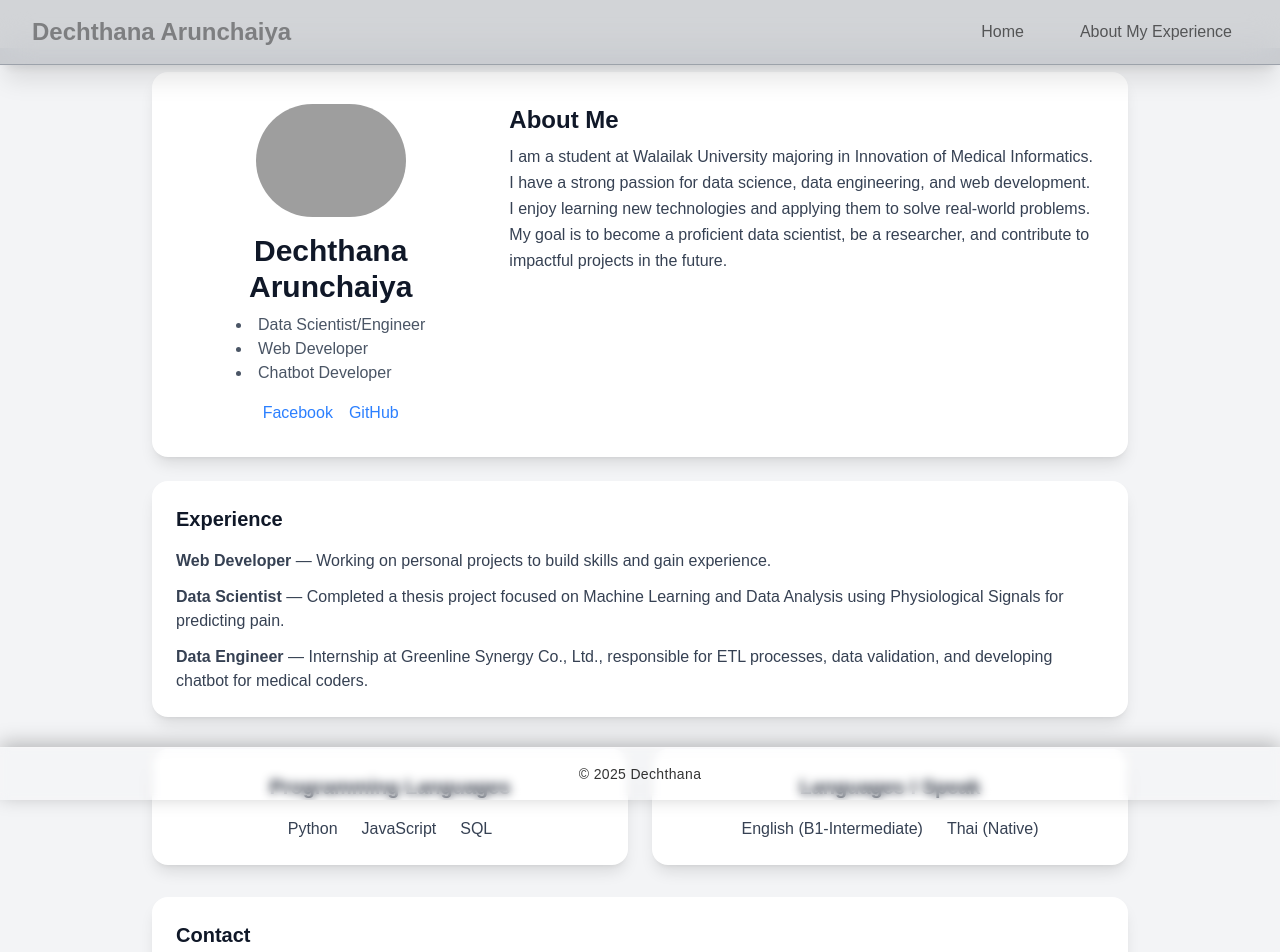
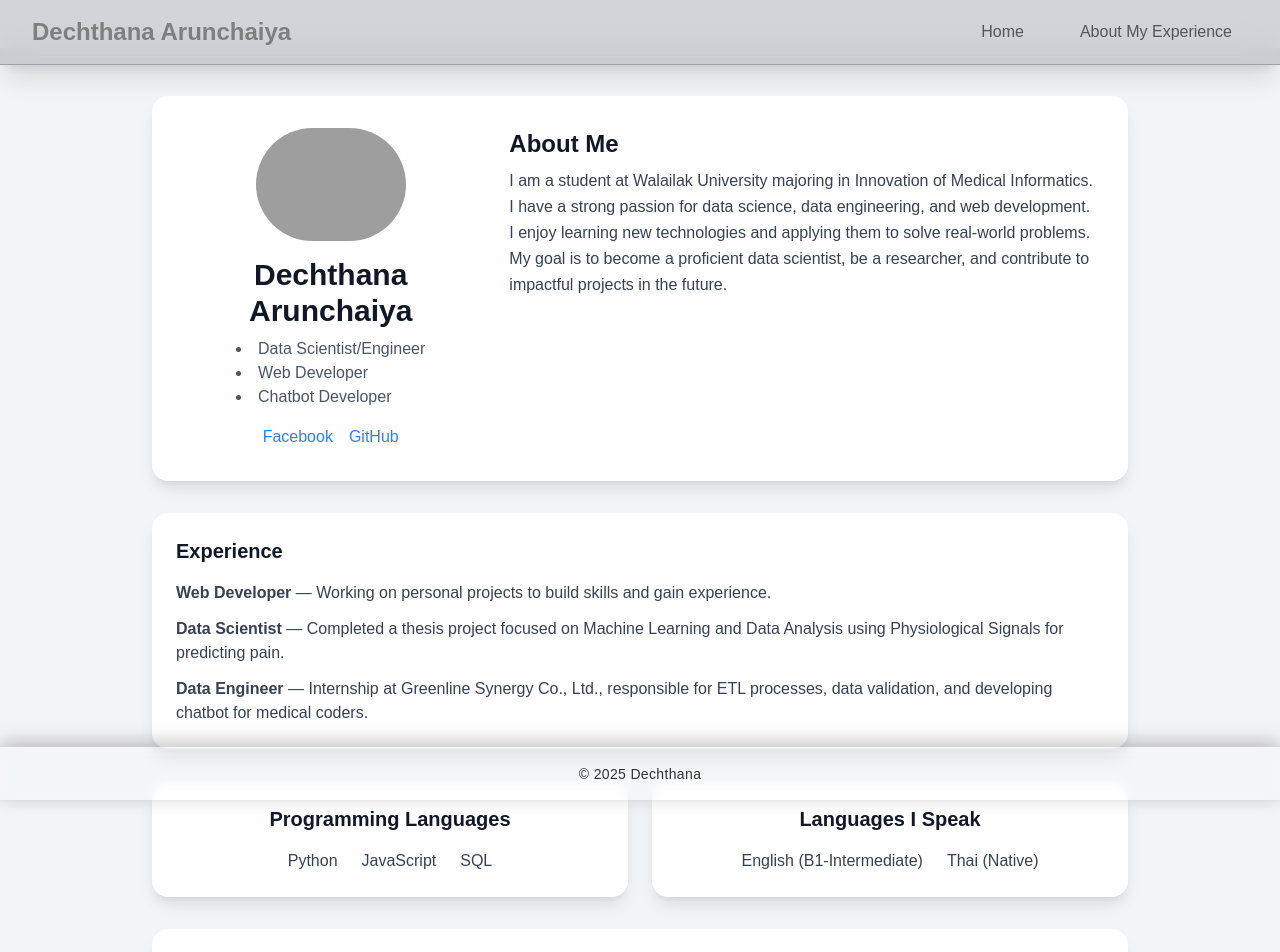
Before and after one commit to Datchthana1/MyResumeWebApplication, a Next.js app: page / in a window 1280 px wide. Shown: the top 952 px of the page. Built offline with nearby package versions, Linux system fonts and the light colour scheme; grey boxes are pictures that could not be loaded.

Commit message:
EditedPages-Gap

```diff
--- a/app/Experience/page.jsx
+++ b/app/Experience/page.jsx
@@ -62,6 +62,7 @@ const Page = () => {
 
   return (
     <div className="font-sans min-h-screen bg-gray-100 text-gray-900 px-5 pt-1 space-y-6 pb-12 min-w-sc">
+      <div className="grid gap-8 mt-6">
         <ExperienceList
           Experience={Experience}
           setLightbox={setLightbox}
@@ -74,6 +75,7 @@ const Page = () => {
           closeLightbox={closeLightbox}
         />
       </div>
+    </div>
   );
 };
 
--- a/app/page.jsx
+++ b/app/page.jsx
@@ -11,6 +11,7 @@ export default function Portfolio() {
   return (
     <div className="font-sans min-h-screen bg-gray-100 text-gray-900 pb-12">
       <div className="max-w-5xl mx-auto px-6 py-6 animate-fadeInUp">
+        <div className="grid gap-8 mt-6">
           {/* Header */}
           <div className="bg-white rounded-2xl shadow-lg p-8 flex flex-col md:flex-row items-center md:items-start gap-8">
             {/* Profile Section */}
@@ -63,7 +64,6 @@ export default function Portfolio() {
           </div>
 
           {/* Experience Section */}
-        <div className="grid gap-8 mt-6">
           <div className="bg-white rounded-2xl shadow-lg p-6">
             <h2 className="text-xl font-bold mb-4">Experience</h2>
             <ul className="space-y-3 text-gray-700">
```
Lines whose indentation alone changed are shown as unchanged.
